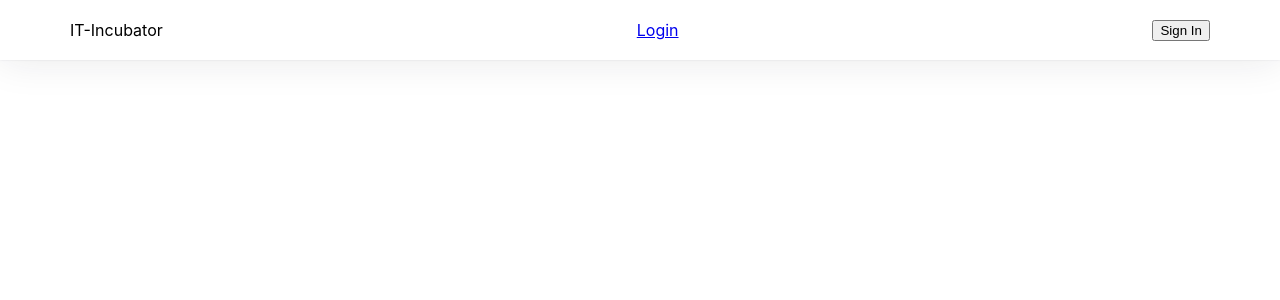
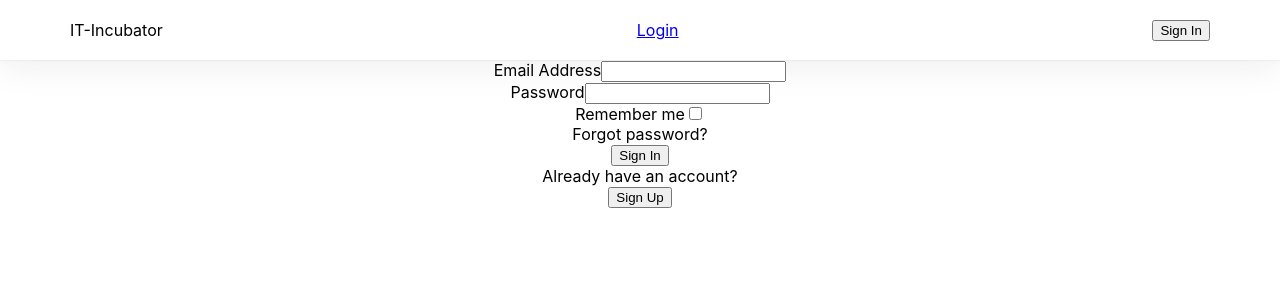
Before and after one commit to Sergei-Vorfolomeev/cards-project, a React (Create React App) app: page /#/login in a window 1280 px wide. Shown: the top 300 px of the page. Built offline with nearby package versions, Linux system fonts and the light colour scheme; no server answers.

Commit message:
feat: login

```diff
--- a/src/app/App.tsx
+++ b/src/app/App.tsx
@@ -1,13 +1,24 @@
-import React from 'react'
+import React, { useEffect } from 'react'
 import './App.css'
 import { RoutesComponent } from '../common/components/routes/RoutesComponent'
 import { Header } from '../features/header/Header'
+import { useAppDispatch, useAppSelector } from './store'
+import { Login } from '../features/login/Login'
+import { meTC } from '../features/login/authReducer'
 
 function App() {
+  const isAuth = useAppSelector<boolean>(state => state.auth.isAuth)
+  const dispatch = useAppDispatch()
+
+  useEffect(() => {
+    dispatch(meTC())
+  }, [dispatch])
+
   return (
     <div className="App">
       <Header />
       <RoutesComponent />
+      {isAuth && <Login />}
     </div>
   )
 }
--- a/src/app/store.ts
+++ b/src/app/store.ts
@@ -1,5 +1,5 @@
-import { AnyAction, combineReducers, legacy_createStore } from 'redux'
-import { ThunkDispatch } from 'redux-thunk'
+import { AnyAction, applyMiddleware, combineReducers, legacy_createStore } from 'redux'
+import thunk, { ThunkDispatch } from 'redux-thunk'
 import { TypedUseSelectorHook, useDispatch, useSelector } from 'react-redux'
 import { authReducer } from '../features/login/authReducer'
 
@@ -7,7 +7,7 @@ import { authReducer } from '../features/login/authReducer'
 const rootReducer = combineReducers({
   auth: authReducer,
 })
-export const store = legacy_createStore(rootReducer)
+export const store = legacy_createStore(rootReducer, applyMiddleware(thunk))
 
 //custom hooks
 export const useAppDispatch = () => useDispatch<AppThunkDispatchType>()
--- a/src/features/login/Login.tsx
+++ b/src/features/login/Login.tsx
@@ -1,5 +1,58 @@
 import React from 'react'
+import { Formik, Field, Form, ErrorMessage } from 'formik'
+import * as Yup from 'yup'
+import { useAppDispatch, useAppSelector } from '../../app/store'
+import { loginTC } from './authReducer'
+import { Navigate } from 'react-router-dom'
+import { Button } from '../../common/components/button/Button'
 
 export const Login = () => {
-  return <div>{/*some code*/}</div>
+  const isAuth = useAppSelector<boolean>(state => state.auth.isAuth)
+  const dispatch = useAppDispatch()
+
+  if (isAuth) return <Navigate to={'/profile'} />
+  return (
+    <Formik
+      initialValues={{ email: '', password: '', rememberMe: false }}
+      validationSchema={Yup.object({
+        email: Yup.string().email('Invalid email address').required('Required'),
+        password: Yup.string()
+          .max(25, 'Password must be 25 characters or less')
+          .min(5, 'Password must be 5 characters or more')
+          .required('Required'),
+      })}
+      onSubmit={(values, { resetForm }) => {
+        dispatch(loginTC(values))
+      }}
+    >
+      <Form>
+        <div>
+          <label htmlFor="email">Email Address</label>
+          <Field name="email" type="email" />
+          <ErrorMessage name="email" />
+        </div>
+
+        <div>
+          <label htmlFor="password">Password</label>
+          <Field name="password" type="password" />
+          <ErrorMessage name="password" />
+        </div>
+
+        <div>
+          <label htmlFor="rememberMe">Remember me</label>
+          <Field name="rememberMe" type="checkbox" />
+          <ErrorMessage name="rememberMe" />
+        </div>
+
+        <div>
+          <span onClick={() => <Navigate to={'/recover-password'} />}>Forgot password?</span>
+        </div>
+
+        <button type="submit">Sign In</button>
+
+        <div>Already have an account?</div>
+        <Button name={'Sign Up'} callBack={() => <Navigate to={'/registration'} />} />
+      </Form>
+    </Formik>
+  )
 }
--- a/src/features/login/authAPI.ts
+++ b/src/features/login/authAPI.ts
@@ -1,13 +1,13 @@
 import axios from 'axios'
 
 //types
-type LoginRequestType = {
+export type LoginRequestType = {
   email: string
   password: string
   rememberMe: boolean
 }
 
-type LoginResponseType = {
+export type LoginResponseType = {
   _id: string
   email: string
   name: string
--- a/src/features/login/authReducer.ts
+++ b/src/features/login/authReducer.ts
@@ -1,6 +1,40 @@
-type InitialStateType = typeof initialState
+import { Dispatch } from 'redux'
+import { authAPI, LoginRequestType, LoginResponseType } from './authAPI'
+import axios from 'axios'
+
+type InitialStateType = {
+  _id: string
+  email: string
+  name: string
+  avatar?: string
+  publicCardPacksCount: number
+  // количество колод
+
+  created: Date | null
+  updated: Date | null
+  isAdmin: boolean
+  verified: boolean // подтвердил ли почту
+  rememberMe: boolean
+
+  error?: string
+  isAuth: boolean
+}
 
 const initialState = {
+  _id: '',
+  email: '',
+  name: '',
+  avatar: '',
+  publicCardPacksCount: 0,
+  // количество колод
+
+  created: null,
+  updated: null,
+  isAdmin: false,
+  verified: false, // подтвердил ли почту
+  rememberMe: false,
+
+  error: '',
   isAuth: false,
 }
 
@@ -12,6 +46,7 @@ export const authReducer = (
     case 'LOGIN':
       return {
         ...state,
+        ...action.payload.data,
         isAuth: action.payload.value,
       }
     default:
@@ -23,14 +58,45 @@ export const authReducer = (
 type ActionsType = LoginACType
 type LoginACType = ReturnType<typeof loginAC>
 
+type ErrorType = {
+  error: string
+}
+
 // action creators
-const loginAC = (value: boolean) => {
+const loginAC = (data: LoginResponseType, value: boolean) => {
   return {
     type: 'LOGIN',
     payload: {
+      data,
       value,
     },
   } as const
 }
 
 // thunk creators
+export const loginTC = (data: LoginRequestType) => async (dispatch: Dispatch) => {
+  try {
+    const res = await authAPI.login(data)
+    dispatch(loginAC(res, true))
+  } catch (e) {
+    if (axios.isAxiosError<ErrorType>(e)) {
+      const error = e.response?.data ? e.response.data.error : e.message
+      alert(error)
+    } else {
+      alert('Some error')
+    }
+  }
+}
+export const meTC = () => async (dispatch: Dispatch) => {
+  try {
+    const res = await authAPI.me()
+    dispatch(loginAC(res, true))
+  } catch (e) {
+    if (axios.isAxiosError<ErrorType>(e)) {
+      const error = e.response?.data ? e.response.data.error : e.message
+      alert(error)
+    } else {
+      alert('Some error')
+    }
+  }
+}
```
